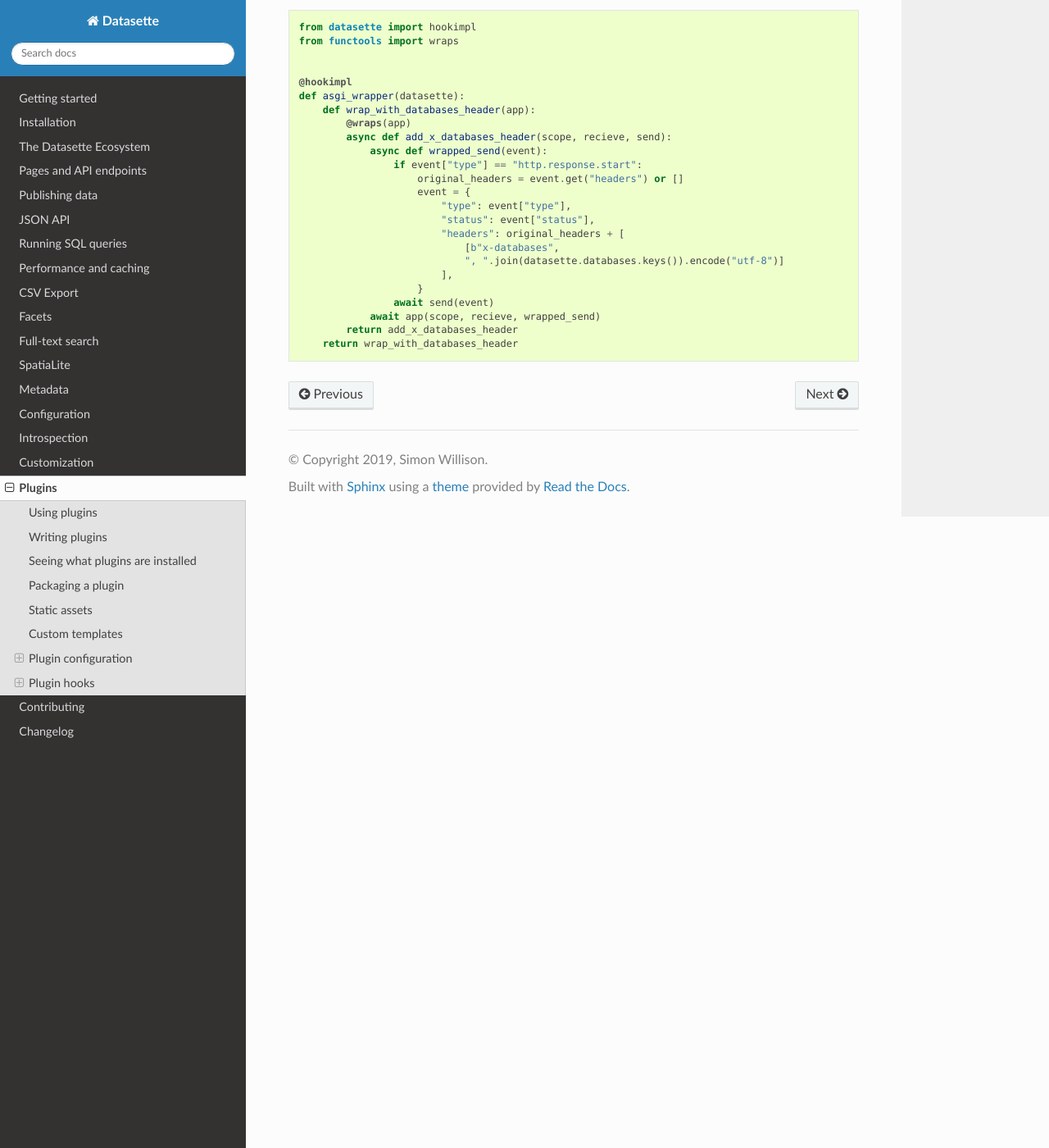
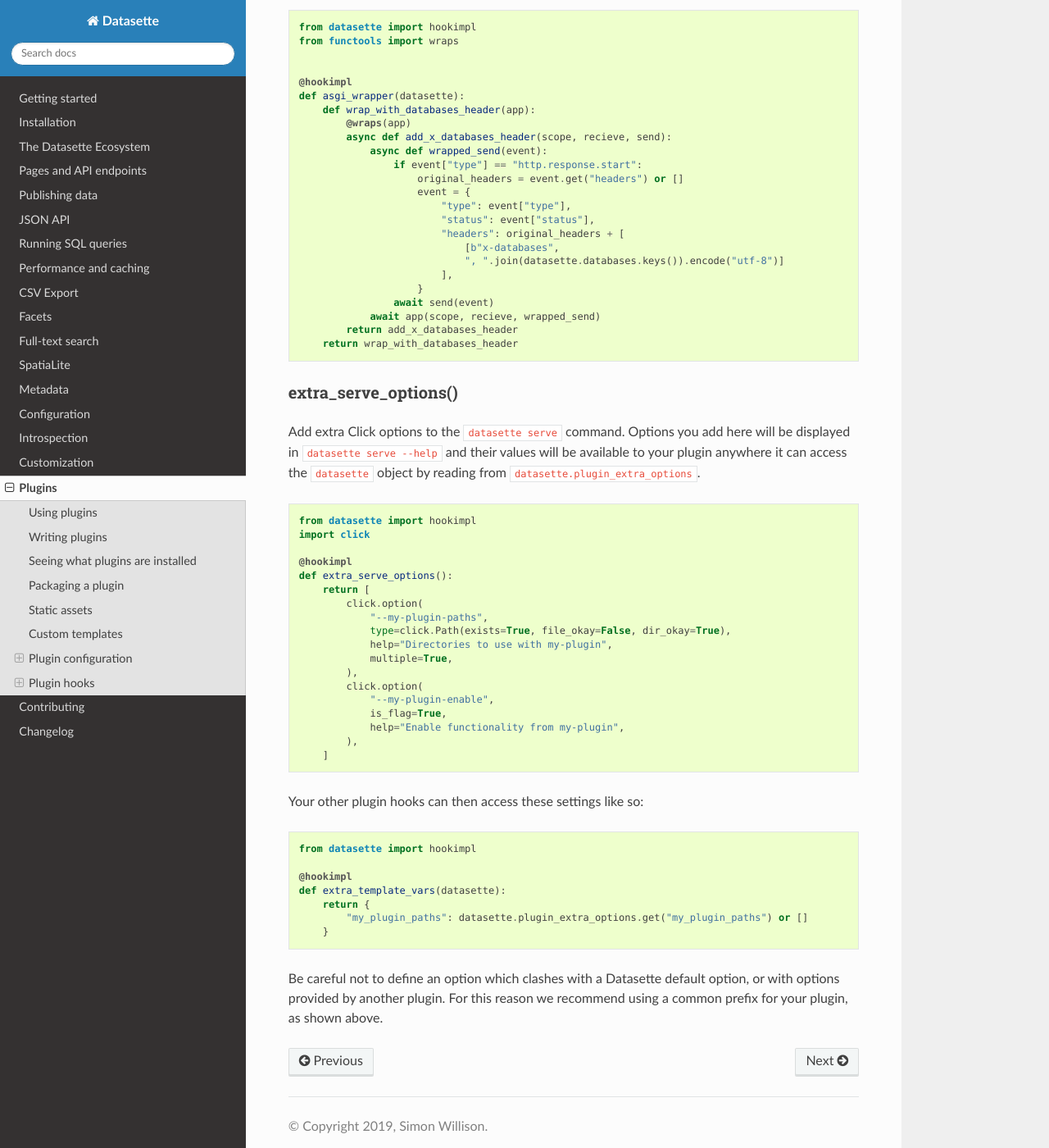
Before and after one commit to simonw/datasette, a Sphinx documentation site: the page built from docs/plugins.rst, in a window 1280 px wide and 1400 px high, scrolled down 16332 px. Shown: the whole window at 82% size. Built offline with Sphinx 7.4.7 and the Read the Docs theme 2.0.0, drawn with Linux system fonts in a browser that asks for light colours.

Commit message:
New plugin hook: extra_serve_options()

```diff
--- a/docs/plugins.rst
+++ b/docs/plugins.rst
@@ -812,3 +812,45 @@
                 await app(scope, recieve, wrapped_send)
             return add_x_databases_header
         return wrap_with_databases_header
+
+.. _plugin_hook_extra_serve_options:
+
+extra_serve_options()
+~~~~~~~~~~~~~~~~~~~~~
+
+Add extra Click options to the ``datasette serve`` command. Options you add here will be displayed in ``datasette serve --help`` and their values will be available to your plugin anywhere it can access the ``datasette`` object by reading from ``datasette.plugin_extra_options``.
+
+.. code-block:: python
+
+    from datasette import hookimpl
+    import click
+
+    @hookimpl
+    def extra_serve_options():
+        return [
+            click.option(
+                "--my-plugin-paths",
+                type=click.Path(exists=True, file_okay=False, dir_okay=True),
+                help="Directories to use with my-plugin",
+                multiple=True,
+            ),
+            click.option(
+                "--my-plugin-enable",
+                is_flag=True,
+                help="Enable functionality from my-plugin",
+            ),
+        ]
+
+Your other plugin hooks can then access these settings like so:
+
+.. code-block:: python
+
+    from datasette import hookimpl
+
+    @hookimpl
+    def extra_template_vars(datasette):
+        return {
+            "my_plugin_paths": datasette.plugin_extra_options.get("my_plugin_paths") or []
+        }
+
+Be careful not to define an option which clashes with a Datasette default option, or with options provided by another plugin. For this reason we recommend using a common prefix for your plugin, as shown above.
```
Also changed, not shown: 5 other files.
